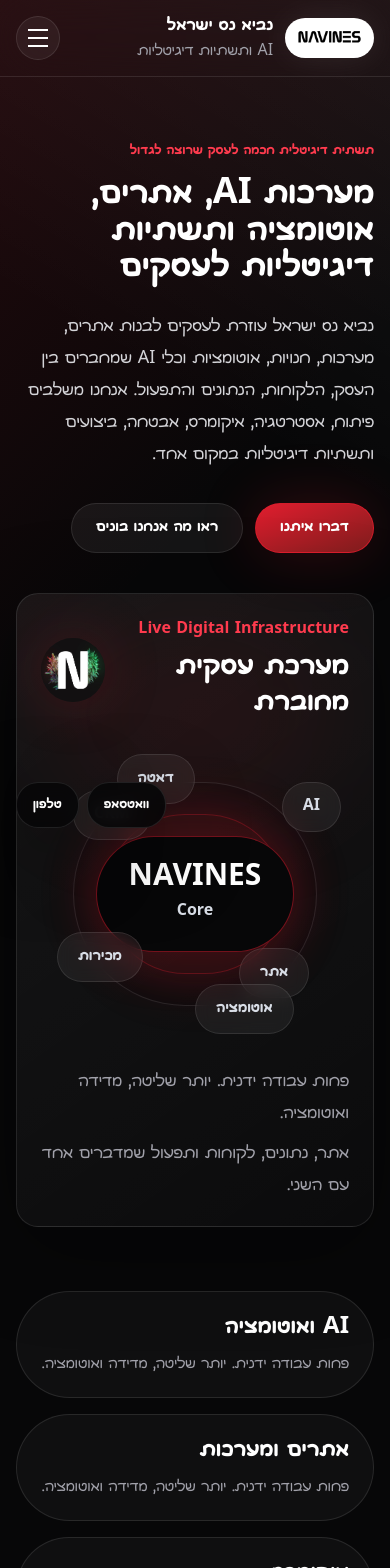
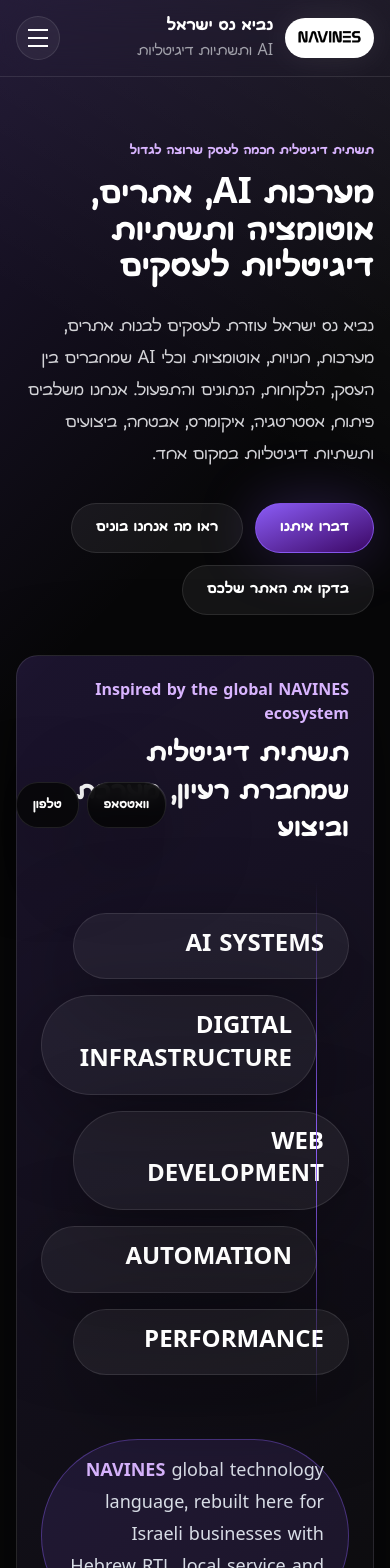
Before and after one commit to orgadhayak/navines-co-il, a Next.js app: page / in a window 390 px wide. Shown: the top 1568 px of the page. Built offline with nearby package versions, Linux system fonts and the light colour scheme.

Commit message:
Refine purple branding and external tool links

```diff
--- a/src/app/blog/[slug]/page.tsx
+++ b/src/app/blog/[slug]/page.tsx
@@ -1,4 +1,5 @@
 import { notFound } from "next/navigation";
+import { BrandInline } from "@/components/BrandInline";
 import { BlogCard } from "@/components/Cards";
 import { CTA } from "@/components/CTA";
 import { JsonLd } from "@/components/JsonLd";
@@ -44,11 +45,23 @@
       <JsonLd data={articleSchema} />
       <JsonLd data={breadcrumbSchema([{ name: "בית", href: "/" }, { name: "בלוג", href: "/blog" }, { name: post.title, href: `/blog/${post.slug}` }])} />
       <article className="mx-auto max-w-4xl px-4 py-16 sm:px-6 lg:px-8 lg:py-24">
-        <div className="mb-8 min-h-64 rounded-premium border border-white/10 bg-[linear-gradient(135deg,rgba(225,29,46,0.38),rgba(255,255,255,0.08)),linear-gradient(rgba(255,255,255,0.06)_1px,transparent_1px),linear-gradient(90deg,rgba(255,255,255,0.06)_1px,transparent_1px)] bg-[size:auto,28px_28px,28px_28px]" aria-label="תמונת מאמר טכנולוגית" role="img" />
-        <p className="text-sm font-black text-glowred">{post.category}</p>
-        <h1 className="mt-3 text-4xl font-black leading-tight text-white md:text-6xl">{post.title}</h1>
-        <p className="mt-5 text-xl leading-9 text-zinc-300">{post.excerpt}</p>
-        <p className="mt-4 text-sm text-zinc-500">{post.date} · מחבר: NAVINES · {post.readingTime}</p>
+        <div className="mb-8 min-h-64 rounded-premium border border-white/10 bg-[linear-gradient(145deg,rgba(139,92,246,0.32),rgba(255,255,255,0.07)),linear-gradient(210deg,rgba(216,180,254,0.18),transparent)]" aria-label="תמונת מאמר טכנולוגית" role="img" />
+        <p className="text-sm font-black text-glowred">
+          <BrandInline text={post.category} />
+        </p>
+        <h1 className="mt-3 text-4xl font-black leading-tight text-white md:text-6xl">
+          <BrandInline text={post.title} />
+        </h1>
+        <p className="mt-5 text-xl leading-9 text-zinc-300">
+          <BrandInline text={post.excerpt} />
+        </p>
+        <p className="mt-4 text-sm text-zinc-500">
+          {post.date} · מחבר:{" "}
+          <a className="text-glowred hover:text-white" href={site.internationalUrl} rel="noreferrer" target="_blank">
+            NAVINES
+          </a>{" "}
+          · {post.readingTime}
+        </p>
         <div className="mt-6 flex flex-wrap gap-3">
           <a className="btn-secondary" href={`https://www.linkedin.com/sharing/share-offsite/?url=${site.url}/blog/${post.slug}`}>
             שיתוף ב־LinkedIn
@@ -63,7 +76,9 @@
 
         <div className="prose prose-invert mt-10 max-w-none prose-headings:font-black prose-headings:text-white prose-p:leading-8 prose-p:text-zinc-300 prose-li:text-zinc-300">
           <h2>למה זה חשוב לעסק?</h2>
-          <p>{post.excerpt} עסקים שמטפלים בנושא הזה בצורה מסודרת מקבלים יותר שליטה, פחות עבודה ידנית ויכולת למדוד מה באמת מתקדם.</p>
+          <p>
+            <BrandInline text={post.excerpt} /> עסקים שמטפלים בנושא הזה בצורה מסודרת מקבלים יותר שליטה, פחות עבודה ידנית ויכולת למדוד מה באמת מתקדם.
+          </p>
           <h2>איך זה נראה בפועל?</h2>
           <p>העבודה מתחילה ממיפוי קצר של האתר, המערכות, הנתונים והתהליך העסקי. לאחר מכן בוחרים את הפעולות שייתנו ערך מהר: שיפור מהירות, חיבור מערכת, אוטומציה, ניטור או תיקון נקודת אמון קריטית.</p>
           <h2>דוגמאות מעשיות</h2>
--- a/src/app/globals.css
+++ b/src/app/globals.css
@@ -27,7 +27,7 @@
 body {
   margin: 0;
   background:
-    linear-gradient(135deg, rgba(225, 29, 46, 0.13), transparent 32rem),
+    linear-gradient(135deg, rgba(139, 92, 246, 0.18), transparent 32rem),
     linear-gradient(210deg, rgba(255, 255, 255, 0.06), transparent 28rem),
     #070708;
   color: #f7f7f8;
@@ -37,12 +37,12 @@
 }
 
 ::selection {
-  background: rgba(225, 29, 46, 0.5);
+  background: rgba(139, 92, 246, 0.5);
 }
 
 @layer components {
   .btn-primary {
-    @apply inline-flex min-h-12 items-center justify-center rounded-full border border-navred/80 bg-gradient-to-br from-navred to-red-900 px-6 py-3 text-center text-base font-black text-white shadow-glow transition hover:brightness-110;
+    @apply inline-flex min-h-12 items-center justify-center rounded-full border border-navred/80 bg-gradient-to-br from-navred to-purple-950 px-6 py-3 text-center text-base font-black text-white shadow-glow transition hover:brightness-110;
   }
 
   .btn-secondary {
--- a/src/app/page.tsx
+++ b/src/app/page.tsx
@@ -28,6 +28,9 @@
             <Link className="btn-secondary" href="/products">
               ראו מה אנחנו בונים
             </Link>
+            <a className="btn-secondary" href="https://analyze.navines.com" rel="noreferrer" target="_blank">
+              בדקו את האתר שלכם
+            </a>
           </div>
         </div>
         <HeroVisual />
--- /dev/null
+++ b/src/components/BrandInline.tsx
@@ -0,0 +1,19 @@
+import type { ReactNode } from "react";
+import { site } from "@/data/site";
+
+export function BrandInline({ text, className = "text-glowred hover:text-white" }: { text: string; className?: string }) {
+  const parts = text.split(/(NAVINES)/g);
+
+  return (
+    <>
+      {parts.map((part, index): ReactNode => {
+        if (part !== "NAVINES") return part;
+        return (
+          <a className={className} href={site.internationalUrl} key={`${part}-${index}`} rel="noreferrer" target="_blank">
+            NAVINES
+          </a>
+        );
+      })}
+    </>
+  );
+}
--- a/src/components/Header.tsx
+++ b/src/components/Header.tsx
@@ -10,15 +10,15 @@
   return (
     <header className="sticky top-0 z-40 border-b border-white/10 bg-ink/82 backdrop-blur-xl">
       <div className="mx-auto flex max-w-7xl items-center justify-between gap-4 px-4 py-3 sm:px-6 lg:px-8">
-        <Link className="flex items-center gap-3" href="/" aria-label="נביא נס ישראל, בית">
-          <span className="inline-flex h-10 items-center rounded-premium bg-white px-3 shadow-[0_0_34px_rgba(255,255,255,0.08)]">
+        <div className="flex items-center gap-3">
+          <a className="inline-flex h-10 items-center rounded-premium bg-white px-3 shadow-[0_0_34px_rgba(255,255,255,0.08)]" href={site.internationalUrl} rel="noreferrer" target="_blank" aria-label="NAVINES official website">
             <img alt="NAVINES" className="h-6 w-auto" src="/brand/navines-wordmark.png" />
-          </span>
-          <span className="leading-tight">
+          </a>
+          <Link className="leading-tight" href="/" aria-label="נביא נס ישראל, בית">
             <strong className="block text-lg font-black text-white">נביא נס ישראל</strong>
             <span className="block text-base text-zinc-400">AI ותשתיות דיגיטליות</span>
-          </span>
-        </Link>
+          </Link>
+        </div>
 
         <nav className="hidden items-center gap-1 lg:flex" aria-label="תפריט ראשי">
           {mainNav.map((item) => (
--- a/src/components/HeroVisual.tsx
+++ b/src/components/HeroVisual.tsx
@@ -1,47 +1,44 @@
-const signals = ["AI", "CRM", "אתר", "מכירות", "דאטה", "אוטומציה"];
+import { site } from "@/data/site";
+
+const layers = [
+  "AI SYSTEMS",
+  "DIGITAL INFRASTRUCTURE",
+  "WEB DEVELOPMENT",
+  "AUTOMATION",
+  "PERFORMANCE",
+];
 
 export function HeroVisual() {
   return (
-    <div className="relative overflow-hidden rounded-premium border border-white/10 bg-[linear-gradient(145deg,rgba(255,255,255,0.065),rgba(255,255,255,0.018))] p-6 shadow-premium">
-      <div className="absolute inset-x-10 top-10 h-40 rounded-full bg-navred/10 blur-3xl" aria-hidden="true" />
-      <div className="relative grid gap-7">
-        <div className="flex items-center justify-between gap-4">
-          <div>
-            <p className="text-base font-black text-glowred">Live Digital Infrastructure</p>
-            <h2 className="mt-2 text-3xl font-black text-white">מערכת עסקית מחוברת</h2>
-          </div>
-          <img alt="סמל NAVINES" className="h-16 w-16 rounded-full object-cover shadow-glow" src="/brand/navines-symbol.jpg" />
+    <div className="relative overflow-hidden rounded-premium border border-white/10 bg-[linear-gradient(145deg,rgba(139,92,246,0.16),rgba(255,255,255,0.025))] p-6 shadow-premium">
+      <div className="relative grid gap-8">
+        <div>
+          <p className="text-base font-black text-glowred">
+            Inspired by the global{" "}
+            <a className="hover:text-white" href={site.internationalUrl} rel="noreferrer" target="_blank">
+              NAVINES
+            </a>{" "}
+            ecosystem
+          </p>
+          <h2 className="mt-2 text-3xl font-black leading-tight text-white">תשתית דיגיטלית שמחברת רעיון, מערכת וביצוע</h2>
         </div>
 
-        <div className="relative min-h-72">
-          <div className="absolute inset-8 rounded-full border border-white/10 bg-black/15" />
-          <div className="absolute inset-16 rounded-full border border-navred/30 bg-navred/10 shadow-glow" />
-          <div className="absolute inset-0 grid place-items-center">
-            <div className="rounded-full border border-navred/50 bg-ink px-8 py-6 text-center shadow-glow">
-              <strong className="block text-3xl text-white">NAVINES</strong>
-              <span className="text-base font-black text-silver">Core</span>
-            </div>
+        <div className="relative py-8">
+          <div className="absolute inset-y-0 right-8 w-px bg-gradient-to-b from-transparent via-navred to-transparent" aria-hidden="true" />
+          <div className="grid gap-4">
+            {layers.map((layer, index) => (
+              <div className={`rounded-full border border-white/10 bg-white/[0.055] px-6 py-4 shadow-premium ${index % 2 === 0 ? "ml-8" : "mr-8"}`} key={layer}>
+                <span className="text-2xl font-black tracking-normal text-white md:text-3xl">{layer}</span>
+              </div>
+            ))}
           </div>
-          {signals.map((item, index) => {
-            const positions = [
-              "right-2 top-8",
-              "left-8 top-10",
-              "right-10 bottom-10",
-              "left-4 bottom-14",
-              "right-1/2 top-1",
-              "left-1/2 bottom-1",
-            ];
-            return (
-              <span className={`absolute ${positions[index]} rounded-full border border-white/10 bg-white/[0.06] px-5 py-3 text-base font-black text-silver backdrop-blur`} key={item}>
-                {item}
-              </span>
-            );
-          })}
         </div>
 
-        <div className="grid gap-2 text-lg leading-8 text-zinc-400">
-          <p>פחות עבודה ידנית. יותר שליטה, מדידה ואוטומציה.</p>
-          <p>אתר, נתונים, לקוחות ותפעול שמדברים אחד עם השני.</p>
+        <div className="rounded-full border border-navred/40 bg-navred/[0.12] px-6 py-4 text-lg leading-8 text-silver">
+          <a className="font-black text-glowred hover:text-white" href={site.internationalUrl} rel="noreferrer" target="_blank">
+            NAVINES
+          </a>{" "}
+          global technology language, rebuilt here for Israeli businesses with Hebrew RTL, local service and direct execution.
         </div>
       </div>
     </div>
--- a/src/data/site.ts
+++ b/src/data/site.ts
@@ -250,12 +250,12 @@
 };
 
 export const products: Product[] = [
-  { slug: "navines-beacon", name: "NAVINES Beacon", status: "בטא", description: "מערכת מודיעין תפעולי לניטור אתרים, חנויות ונכסים דיגיטליים.", audience: "עסקים עם נכסים דיגיטליים פעילים", solves: "זיהוי מוקדם של בעיות, סיכונים ושינויי ביצועים" },
+  { slug: "navines-beacon", name: "NAVINES Beacon", status: "בטא", description: "מערכת מודיעין תפעולי לניטור אתרים, חנויות ונכסים דיגיטליים.", audience: "עסקים עם נכסים דיגיטליים פעילים", solves: "זיהוי מוקדם של בעיות, סיכונים ושינויי ביצועים", url: "https://beacon.navines.com", cta: "לצפייה ב־Beacon" },
   { slug: "talk-to-data", name: "TalkToData", status: "פעיל", description: "כלי שמאפשר לשאול שאלות עסקיות בשפה טבעית ולקבל תובנות מנתונים, דוחות וקבצים בלי להסתבך עם שאילתות או דשבורדים כבדים.", audience: "מנהלים, צוותי מכירות, איקומרס ותפעול שרוצים להבין נתונים מהר", solves: "הופך נתונים מפוזרים לשיחה ברורה שמובילה להחלטות מהירות יותר", url: "https://talktodata.navines.com", cta: "לצפייה ב־TalkToData" },
-  { slug: "website-analyzer", name: "NAVINES Website Analyzer", status: "פעיל", description: "כלי בדיקת אתר שמבצע ניתוח Lighthouse למהירות, SEO, נגישות ואיכות טכנית.", audience: "בעלי עסקים שרוצים להבין מה קורה באתר שלהם", solves: "איתור צווארי בקבוק טכניים לפני שהם פוגעים בהמרות" },
-  { slug: "checklink", name: "CheckLink.ai", status: "פעיל", description: "כלי חכם לבדיקה, ניתוח ואימות קישורים ונכסים דיגיטליים לפני שלוחצים או משתפים.", audience: "צוותים, עסקים ומשתמשים זהירים", solves: "הפחתת סיכוני קישור, אמון והתחזות" },
+  { slug: "website-analyzer", name: "NAVINES Website Analyzer", status: "פעיל", description: "כלי בדיקת אתר שמבצע ניתוח Lighthouse למהירות, SEO, נגישות ואיכות טכנית.", audience: "בעלי עסקים שרוצים להבין מה קורה באתר שלהם", solves: "איתור צווארי בקבוק טכניים לפני שהם פוגעים בהמרות", url: "https://analyze.navines.com", cta: "בדקו את האתר שלכם" },
+  { slug: "checklink", name: "CheckLink.ai", status: "פעיל", description: "כלי חכם לבדיקה, ניתוח ואימות קישורים ונכסים דיגיטליים לפני שלוחצים או משתפים.", audience: "צוותים, עסקים ומשתמשים זהירים", solves: "הפחתת סיכוני קישור, אמון והתחזות", url: "https://checklink.ai", cta: "לבדיקת קישור" },
   { slug: "real-estate-intelligence", name: "NAVINES Real Estate Intelligence", status: "בטא", description: "מערכת מודיעין נדל״ן לניתוח נכסים, הזדמנויות, נתונים וסביבת החלטה.", audience: "חברות נדל״ן ומשקיעים", solves: "קבלת החלטות מבוססת נתונים" },
-  { slug: "maor-israel", name: "Maor Israel", status: "פנימי", description: "מערכת ניטור AI מאובטחת לסביבות רגישות ללא Agents, API, Credentials או גישה ישירה.", audience: "ארגונים וסביבות רגישות", solves: "ניטור חד־כיווני בלי חשיפת מערכות פנימיות" },
+  { slug: "maor-israel", name: "Maor Israel", status: "פנימי", description: "מערכת ניטור AI מאובטחת לסביבות רגישות ללא Agents, API, Credentials או גישה ישירה.", audience: "ארגונים וסביבות רגישות", solves: "ניטור חד־כיווני בלי חשיפת מערכות פנימיות", url: "https://maorisrael.com", cta: "לצפייה ב־Maor Israel" },
   { slug: "ai-tools-portfolio", name: "AI Tools Portfolio", status: "פעיל", description: "אוסף כלים לשיפור קבלת החלטות, ניטור, אוטומציה, אמון, תוכן וביצועים.", audience: "עסקים וצוותים דיגיטליים", solves: "גישה מרוכזת לכלי NAVINES" },
   { slug: "amazon-listing-analyzer", name: "Amazon Listing Analyzer", status: "בטא", description: "ניתוח עמודי מוצר, תוכן, אמון והזדמנויות שיפור ב־Amazon.", audience: "מוכרי Amazon", solves: "שיפור הצגת מוצר והמרה" },
   { slug: "shopify-product-analyzer", name: "Shopify Product Analyzer", status: "בטא", description: "ניתוח דפי מוצר, מסרים, תוכן וחוויית קנייה ב־Shopify.", audience: "חנויות Shopify", solves: "שיפור דפי מוצר והצעת מכר" },
@@ -285,7 +285,7 @@
   { slug: "amazon-ebay-mistakes", title: "טעויות נפוצות במוכרי Amazon ו־eBay", category: "Amazon ו־eBay", tags: ["Amazon", "eBay", "Account Health"], date: "2026-01-22", readingTime: "6 דקות", excerpt: "מוכרים רבים מפסידים זמן וכסף בגלל תוכן חלש, ניטור חסר ותהליכי חשבון לא מסודרים." },
   { slug: "api-save-hours", title: "למה חיבורי API יכולים לחסוך לעסק עשרות שעות בחודש", category: "תשתיות דיגיטליות", tags: ["API", "אינטגרציות"], date: "2026-01-25", readingTime: "5 דקות", excerpt: "API טוב מחבר מערכות ומצמצם העתקות ידניות, טעויות ועיכובים." },
   { slug: "website-trust", title: "איך לשפר אמון באתר ולגרום ליותר לקוחות לפנות", category: "מדריכים לעסקים", tags: ["אמון", "המרות", "UX"], date: "2026-01-28", readingTime: "5 דקות", excerpt: "אמון באתר נבנה דרך מהירות, תוכן ברור, הוכחות, אבטחה וחוויית משתמש נקייה." },
-  { slug: "navines-beacon", title: "מה זה NAVINES Beacon ולמה עסקים צריכים ניטור דיגיטלי", category: "כלים מבית NAVINES", tags: ["Beacon", "ניטור"], date: "2026-02-02", readingTime: "5 דקות", excerpt: "ניטור דיגיטלי עוזר לזהות בעיות לפני שהן הופכות לפגיעה במכירות, אמון או שירות." },
+  { slug: "navines-beacon", title: "מה זה NAVINES Beacon ולמה עסקים צריכים ניטור דיגיטלי", category: "כלים מבית המותג", tags: ["Beacon", "ניטור"], date: "2026-02-02", readingTime: "5 דקות", excerpt: "ניטור דיגיטלי עוזר לזהות בעיות לפני שהן הופכות לפגיעה במכירות, אמון או שירות." },
   { slug: "internal-business-system", title: "איך בונים מערכת פנימית לעסק בלי להסתבך", category: "מערכות עסקיות", tags: ["מערכות", "תפעול"], date: "2026-02-06", readingTime: "6 דקות", excerpt: "מערכת פנימית טובה מתחילה מתהליך ברור, הרשאות נכונות ומדידה של מה שבאמת חשוב." },
   { slug: "wordpress-security", title: "אבטחת אתרי WordPress, מה כל בעל עסק חייב לדעת", category: "אבטחה", tags: ["WordPress", "Security"], date: "2026-02-10", readingTime: "5 דקות", excerpt: "הקשחת WordPress, גיבויים ועדכונים הם שכבת בסיס לכל אתר עסקי פעיל." },
   { slug: "technical-seo-hebrew", title: "SEO טכני בעברית, הבסיס שאתרים בישראל מפספסים", category: "SEO", tags: ["SEO", "עברית", "מבנה אתר"], date: "2026-02-14", readingTime: "6 דקות", excerpt: "מבנה נכון, מהירות, תגיות ומדידה עוזרים לאתר ישראלי להיסרק ולהתקדם." },
@@ -302,5 +302,5 @@
   "אבטחה",
   "תשתיות דיגיטליות",
   "מדריכים לעסקים",
-  "כלים מבית NAVINES",
+  "כלים מבית המותג",
 ];
--- a/tailwind.config.ts
+++ b/tailwind.config.ts
@@ -8,13 +8,13 @@
         ink: "#070708",
         graphite: "#101114",
         steel: "#171a1f",
-        navred: "#e11d2e",
-        glowred: "#ff3b4e",
+        navred: "#8b5cf6",
+        glowred: "#d8b4fe",
         silver: "#d8dde6",
       },
       boxShadow: {
         premium: "0 24px 90px rgba(0,0,0,0.36)",
-        glow: "0 0 60px rgba(225,29,46,0.22)",
+        glow: "0 0 60px rgba(139,92,246,0.28)",
       },
       borderRadius: {
         premium: "22px",
```
Also changed, not shown: src/components/Cards.tsx (+31 -10 lines), src/components/Footer.tsx (+21 -7 lines), src/components/Section.tsx (+11 -2 lines), public/og.svg.
